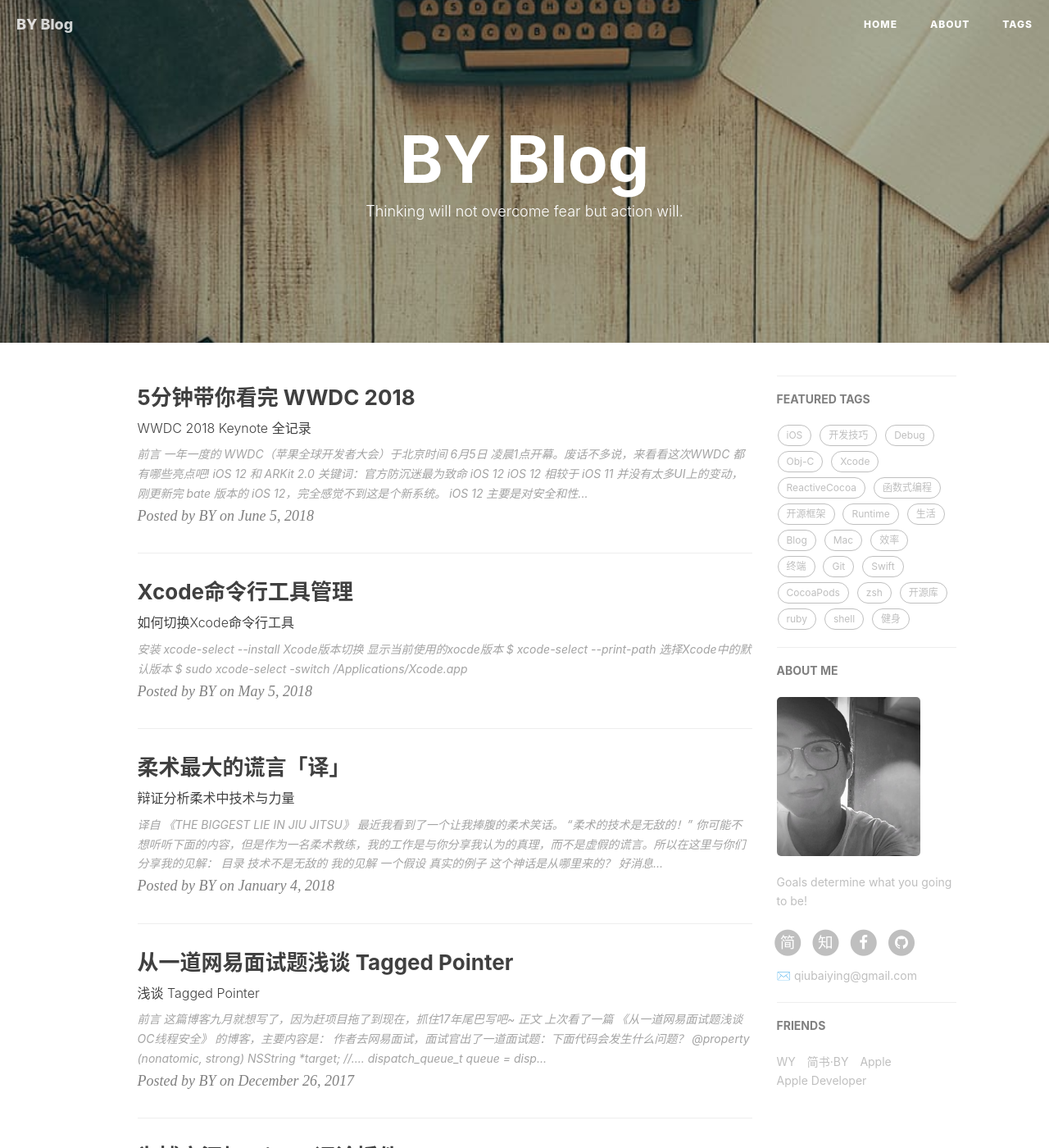
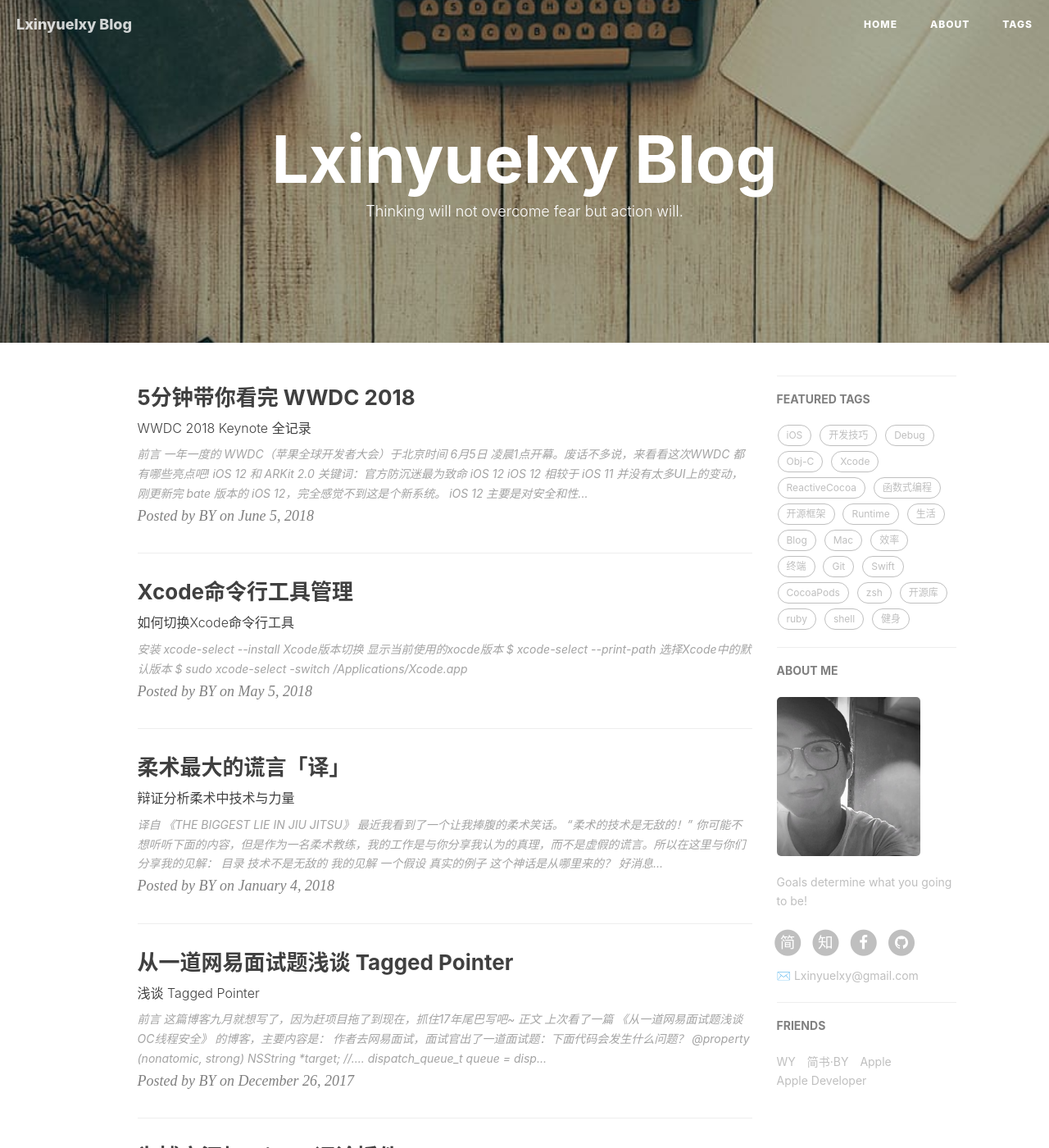
Before and after one commit to Lxinyuelxy/Lxinyuelxy.github.io, a Jekyll site: the page built from index.html, in a window 1280 px wide and 1400 px high. Shown: the whole window at 82% size. Built offline with Jekyll 4.4.1, drawn with Linux system fonts in a browser that asks for light colours; nearby versions of some CDN libraries; the list of posts is cut into pages by our own code; comment, search, counter and statistics services are not loaded; some of the changed lines change nothing that is shown; some of the changed text lies outside the part shown.

Commit message:
Update _config.yml

```diff
--- a/_config.yml
+++ b/_config.yml
@@ -1,13 +1,13 @@
 # Site settings
-title: BY Blog
-SEOTitle: 柏荧的博客 | BY Blog
+title: Lxinyuelxy Blog
+SEOTitle: Lxinyuelxy Blog
 header-img: img/post-bg-desk.jpg
-email: qiubaiying@gmail.com
-description: "Every failure is leading towards success."
-keyword: "BY, BY Blog, 柏荧的博客, qiubaiying, 邱柏荧, iOS, Apple, iPhone"
-url: "http://qiubaiying.github.io"          # your host, for absolute URL
+email: Lxinyuelxy@gmail.com
+description: "Anything but ordinary."
+keyword: "Lxinyuelxy, Blog"
+url: "http://lxinyuelxy.github.io"          # your host, for absolute URL
 baseurl: ""      # for example, '/blog' if your blog hosted on 'host/blog'
-github_repo: "https://github.com/qiubaiying/qiubaiying.github.io.git" # you code repository
+github_repo: "https://github.com/Lxinyuelxy/Lxinyuelxy.github.io.git" # you code repository
 
 # Sidebar settings
 sidebar: true                           # whether or not using Sidebar.
```
